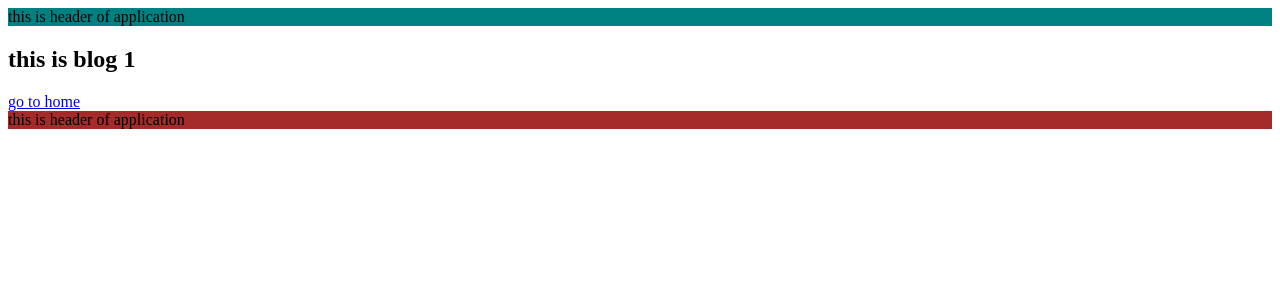
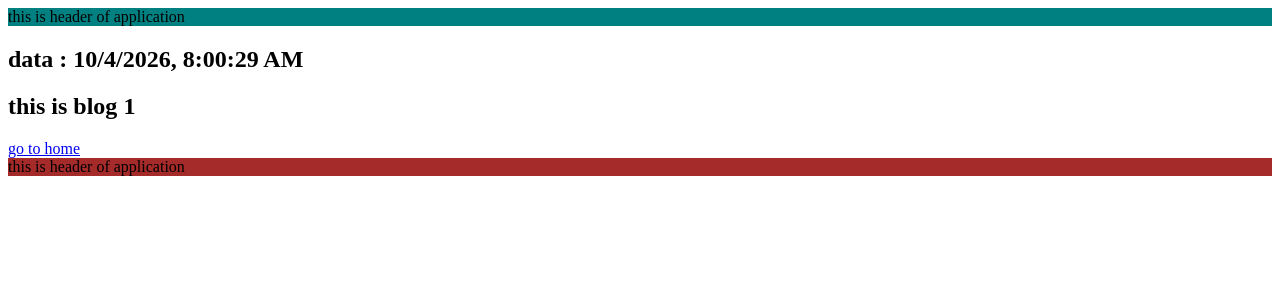
Before and after one commit to anujnegi09/next-practice, a Next.js app: page /blogs/1 in a window 1280 px wide. Shown: the top 300 px of the page. Built offline with nearby package versions, Linux system fonts and the light colour scheme.

Commit message:
learn about isr

```diff
--- a/app/(application)/blogs/[blogID]/page.js
+++ b/app/(application)/blogs/[blogID]/page.js
@@ -3,6 +3,8 @@ import Link from "next/link";
 // When set to false, Next.js only allows routes generated by generateStaticParams().
 // Any blogID not generated at build time will return a 404 error.
 export const dynamicParams = false;
+//use revalidate when your page content change over the time
+export const revalidate = 5   //also can give false(but its bydefault false)
 export async function generateStaticParams(){
     const response = await fetch("https://jsonplaceholder.typicode.com/posts/")
     const data = await response.json()
@@ -20,6 +22,7 @@ export async function generateStaticParams(){
     console.log("blogID : ", blogID);
     return (
         <>
+        <h2>data : {new Date().toLocaleString()}</h2>
         <h2>this is blog {blogID}</h2>
         <Link href="/">go to home</Link>
         </>
```
